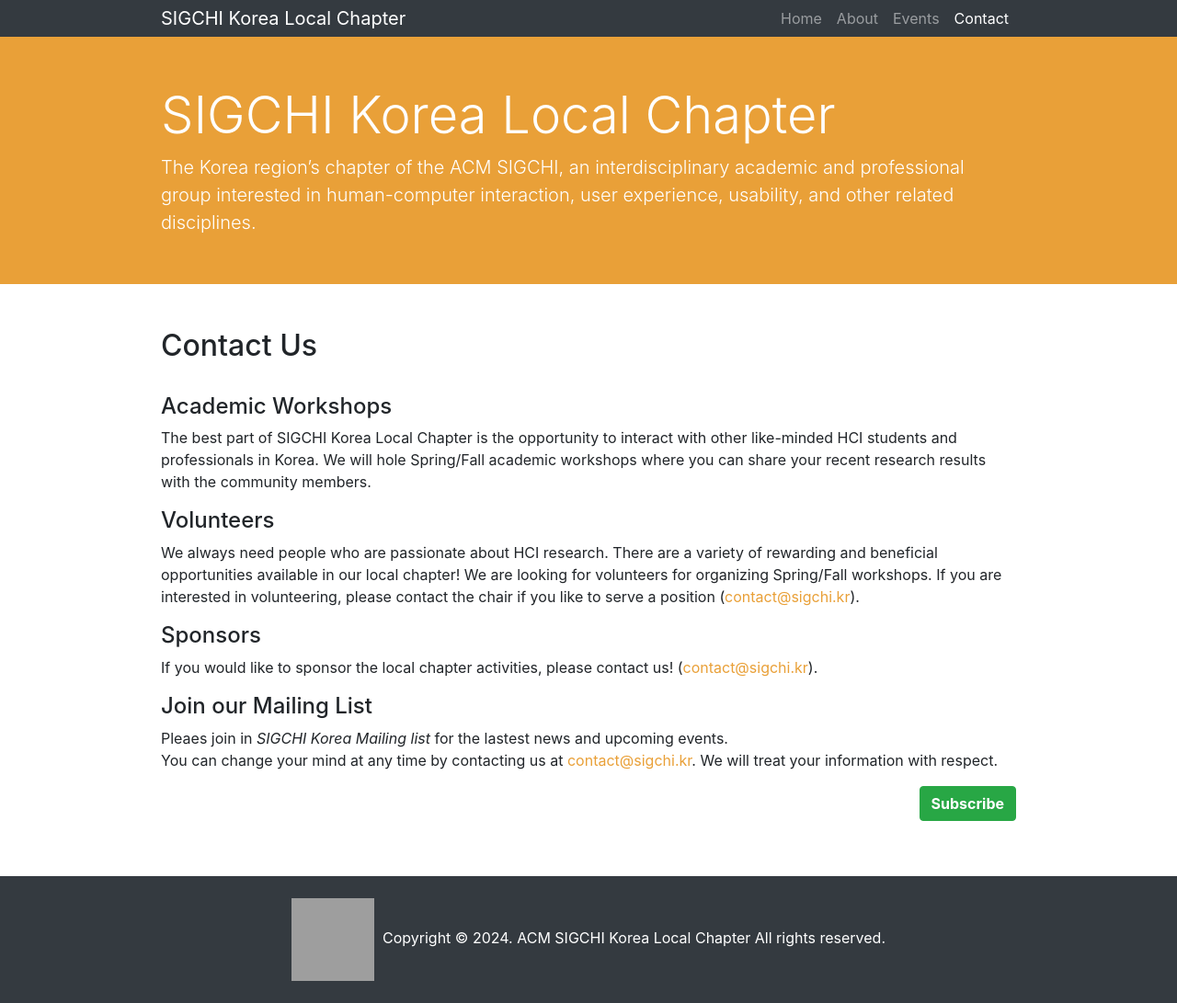
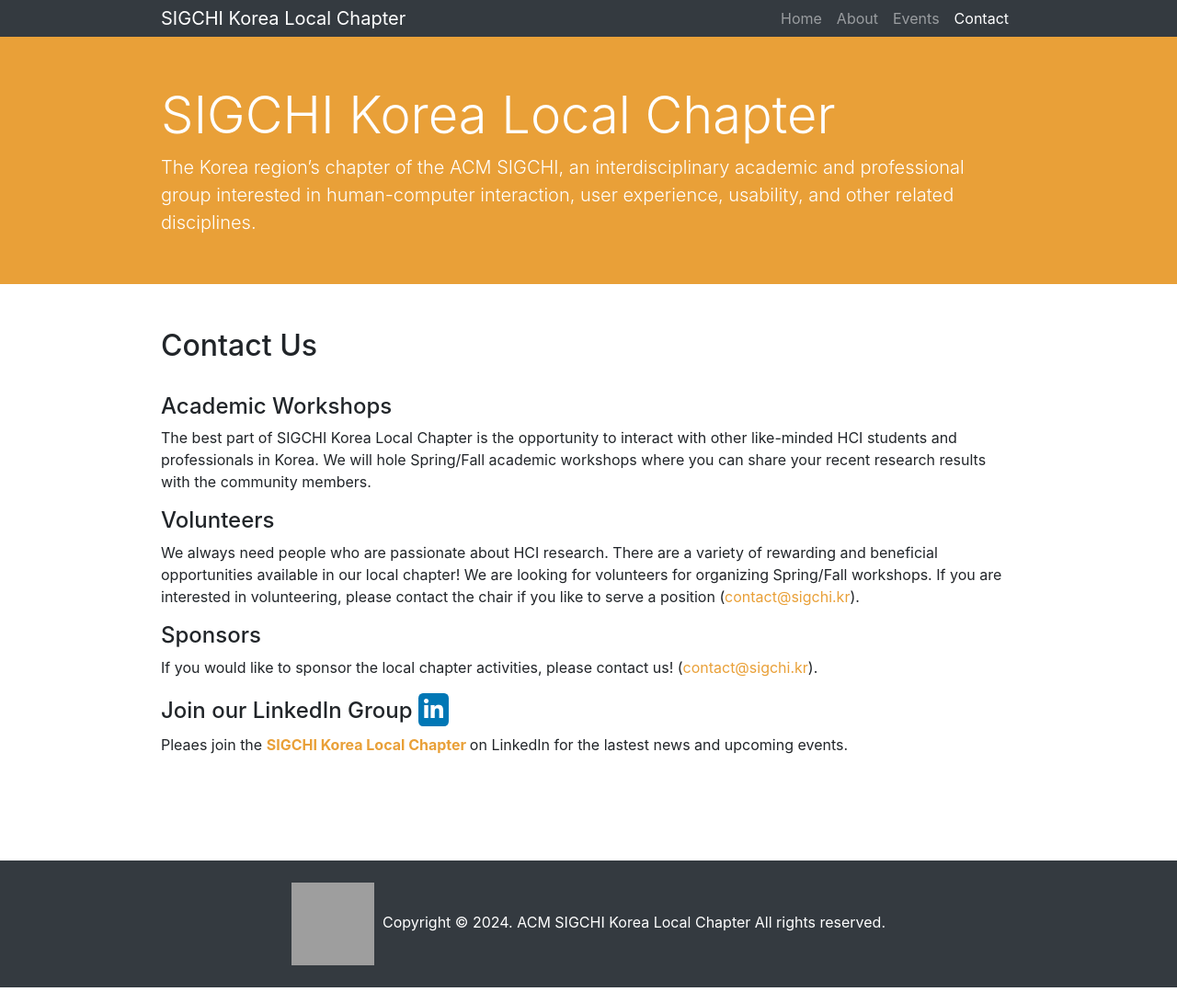
Before and after one commit to sigchikr/sigchikr.github.io, a Jekyll site: the page built from _pages/contact.md, in a window 1280 px wide. Shown: the whole page at 92% size. Built offline with Jekyll 4.4.1, drawn with Linux system fonts in a browser that asks for light colours; grey boxes are pictures that could not be loaded.

Commit message:
SNS and Mission updated

```diff
--- a/_includes/head.html
+++ b/_includes/head.html
@@ -21,4 +21,5 @@
 
   <!-- Bootstrap core CSS -->
   <link href="{{ site.baseurl }}/assets/css/main.css" rel="stylesheet" />
+  <link href="https://cdnjs.cloudflare.com/ajax/libs/font-awesome/6.0.0/css/all.min.css" rel="stylesheet" />
 </head>
--- a/_pages/contact.md
+++ b/_pages/contact.md
@@ -30,17 +30,17 @@
                 If you would like to sponsor the local chapter activities, please contact us! (<a href="mailto:@sigchi.kr">contact@sigchi.kr</a>).
             </p>
 
-            <h4>Join our Mailing List</h4>
+            <h4>Join our LinkedIn Group <i class="fab fa-linkedin-in me-2 linkedin-circle"></i></h4>
             <p>
-                Pleaes join in <em>SIGCHI Korea Mailing list</em> for the lastest news and upcoming events.<br/>
-                You can change your mind at any time by contacting us at <a href="mailto:@sigchi.kr">contact@sigchi.kr</a>.
-                We will treat your information with respect.
-                <!--By clicking the button, you agree that we may process your information in accordance with <a href="#">Privacy Policy</a> and <a href="#">Terms</a>.-->
+                Pleaes join the
+                <span>
+                    <a href="https://www.linkedin.com/groups/14623025/" target="_blank">
+                        <strong>SIGCHI Korea Local Chapter </strong>
+                    </a>
+                </span> on LinkedIn for the lastest news and upcoming events.<br/>
             </p>
 
-            <div style="float:right;">
-                <a href="https://forms.gle/1bsYLGhMHwjMQ35R8" target="_blank"><button type="button" class="btn btn-success"><strong>Subscribe</strong></button></a>
-            </div>
+
 
             <br />
             <p>&nbsp;</p>
--- a/assets/css/_sass/style.scss
+++ b/assets/css/_sass/style.scss
@@ -47,6 +47,14 @@
   animation-duration: 1s;
   animation-iteration-count: 100;
 }
+
+.linkedin-circle {
+  color: white;                /* 아이콘 색상 */
+  background-color: #0077B5;   /* 링크드인 파란색 배경 */
+  border-radius: 15%;
+  padding: 6px;
+}
+
 @keyframes blinking {
   50% {
     border-color: #ffcd5f;
--- a/index.html
+++ b/index.html
@@ -10,7 +10,7 @@
       SIGCHI Korea Local Chapter is the Korea region’s chapter of the ACM SIGCHI, an interdisciplinary academic and professional group interested in human-computer interaction, user experience, usability, and other related disciplines. ACM SIGCHI organizes leading HCI conferences including ACM CHI, Ubicomp, UIST, and CSCW. Recently, the number of papers from Korea in major SIGCHI conferences has significantly increased due to enormous efforts of researchers in Korea.
     </p>
     <p>
-      Our goal of SIGCHI Korea Local Chapter is to spur cross-disciplinary collaboration among HCI researchers in Korea and to increase international visibility of researchers in Korea.
+      Our mission is to strengthen the HCI community in Korea by fostering cross-disciplinary collaboration, increasing international visibility, and promoting SIGCHI initiatives. We provide networking opportunities and professional development support for junior researchers, helping to cultivate the next generation of HCI scholars. Through these efforts, we enhance the global impact of Korean HCI research while building a more connected and vibrant local community.
     </p>
     <p>
      We are actively recruiting local chapter members and are like to receive your feedback on local chapter activities. Feel free to contact chapter officers!
```
